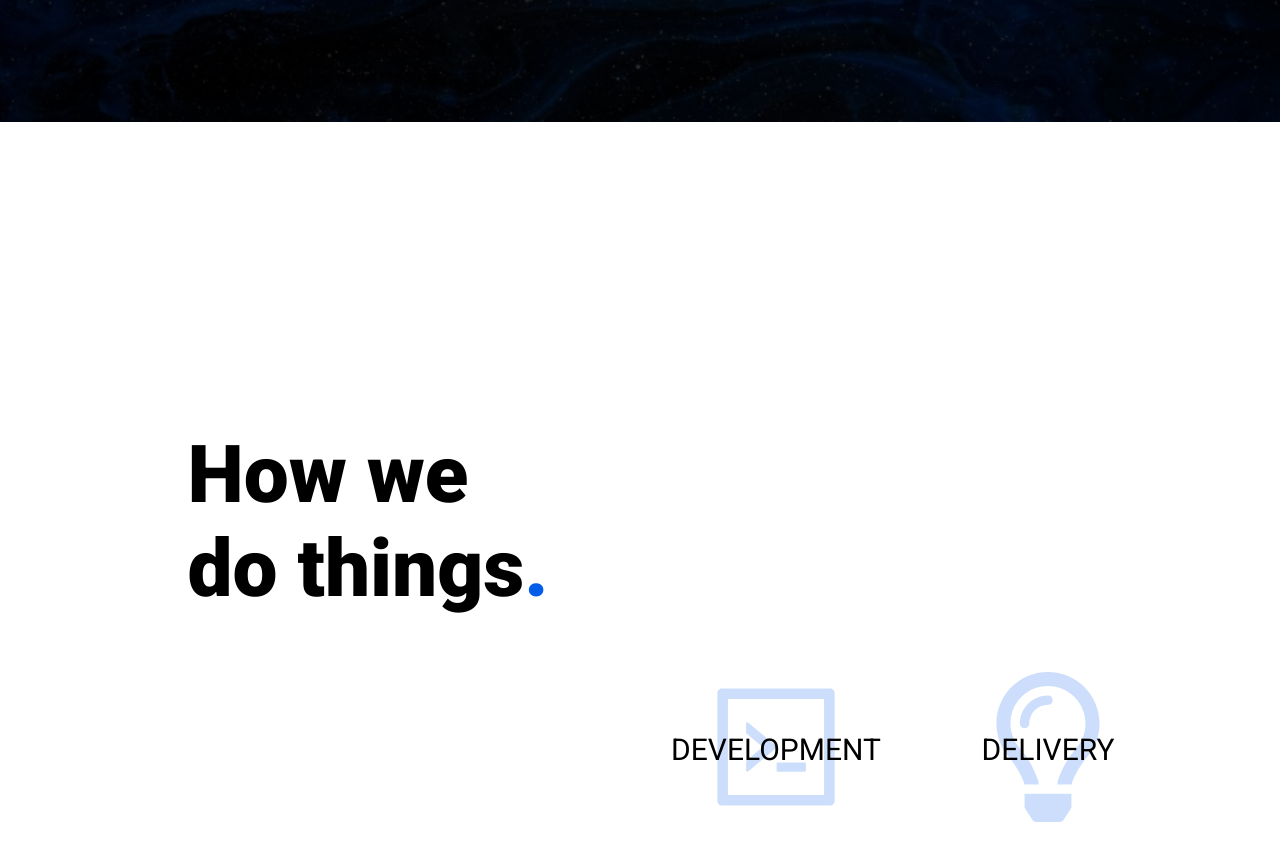
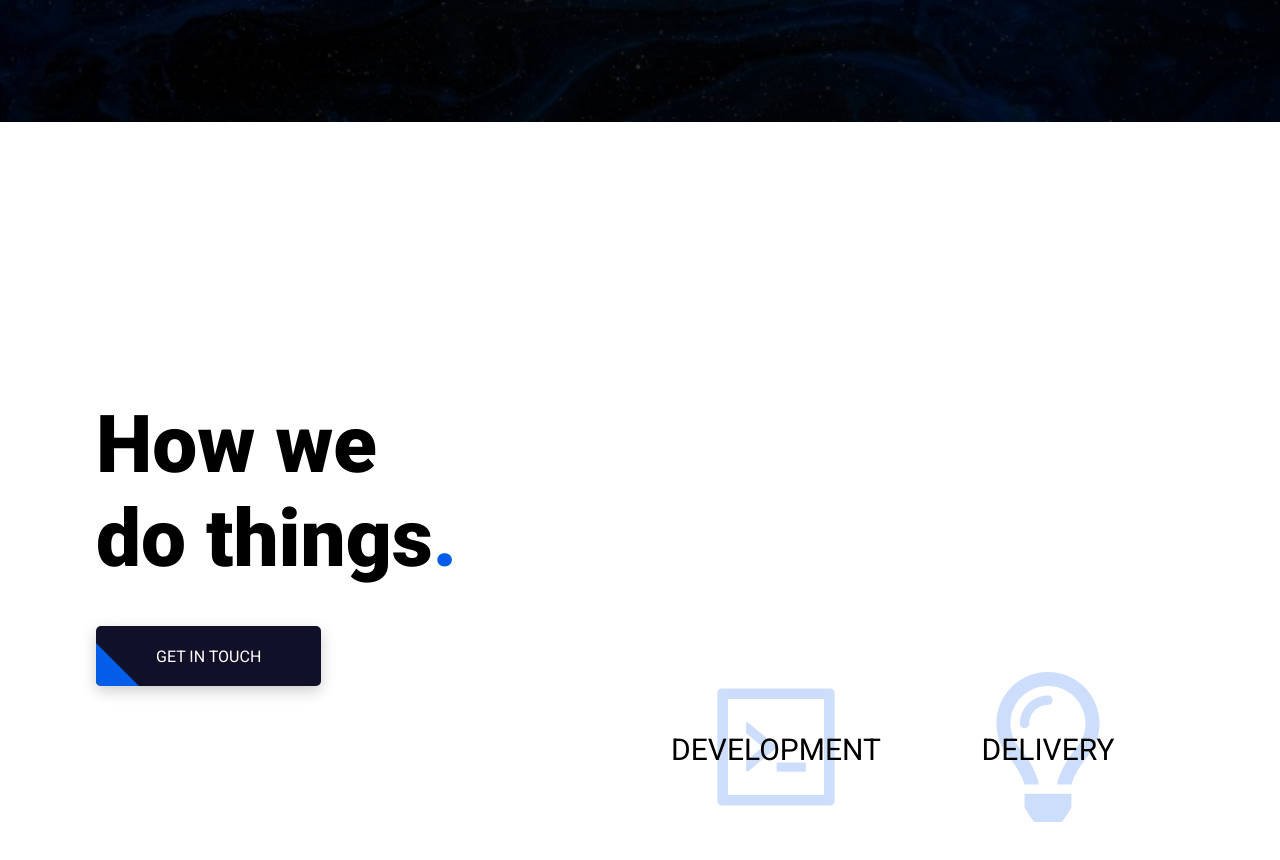
Before and after one commit to RaresM7373/mrv-react, a React (Create React App) app in the folder client/: page / in a window 1280 px wide. Shown: the part 678-1538 px from the top of the page. Built offline with nearby package versions, Linux system fonts and the light colour scheme.

Commit message:
Finished the How we do things section.

```diff
--- a/client/src/assets/css/How.module.css
+++ b/client/src/assets/css/How.module.css
@@ -8,28 +8,31 @@
 .LeftSide, .RightSide {
   width: 50%;
   height: 100%;
-}
-
-.LeftSide, .RightSide {
   display: flex;
   align-items: center;
   justify-content: center;
-}
-
-.RightSide .ContentWrapper {
-  width: 100%;
 }
 
 .LeftSide .Title {
   color: black;
   font-family: 'Roboto', sans-serif;
   font-size: 5em;
-  margin: 0;
+  margin: 40px 0;
   padding: 0;
+}
+
+.LeftSide {
+  flex-flow: column;
+  align-items: flex-start;
+  padding-left: 150px;
 }
 
 .LeftSide .Title span {
   color: var(--primary);
+}
+
+.RightSide .ContentWrapper {
+  width: 100%;
 }
 
 .TwoItemsRow {
@@ -74,6 +77,12 @@
   font-size: 30px;
 }
 
+@media (max-width: 1400px) {
+  .LeftSide {
+    padding: 0;
+  }
+}
+
 @media (max-width: 1100px) {
 
   .HowContainer {
@@ -87,6 +96,10 @@
 
   .RightSide {
     align-items: flex-start;
+  }
+
+  .LeftSide {
+    align-items: center;
   }
 
   .LeftSide .Title {
--- a/client/src/components/hero/Hero.js
+++ b/client/src/components/hero/Hero.js
@@ -12,7 +12,6 @@ const Hero = () => {
 
         <Container>
           <div className={classes.TitleContainer}>
-            {/* <h1 className={classes.Title}>Crafting <br/>Sfotware<span>.</span></h1> */}
             <GlitchText color1="pink" color2="blue" component='h1' disabled={false}>
               Crafting <br/> Software<span>.</span>
             </GlitchText>
--- a/client/src/components/how/How.js
+++ b/client/src/components/how/How.js
@@ -3,14 +3,18 @@ import classes from '../../assets/css/How.module.css';
 import Container from '../../components/ui-elements/Container';
 import ScrollAnimation from 'react-animate-on-scroll';
 import IconContainer from './HowIcon';
+import PrimaryButton from '../ui-elements/buttons/PrimaryButton';
 
 const How = () => {
   return (
     <Container>
       <div className={classes.HowContainer}>
           <div className={classes.LeftSide}>
-            <ScrollAnimation animateOnce animateIn="fadeIn">
+            <ScrollAnimation delay="250" animateOnce animateIn="fadeIn">
               <h1 className={classes.Title}>How we <br/> do things<span>.</span></h1>
+            </ScrollAnimation>
+            <ScrollAnimation animateOnce delay="1050" animateIn="fadeIn">
+              <PrimaryButton>GET IN TOUCH</PrimaryButton>
             </ScrollAnimation>
           </div>
           <div className={classes.RightSide}>
@@ -36,11 +40,6 @@ const How = () => {
                 <IconContainer delay={750} text="DEVELOPMENT"/>
                 <IconContainer delay={850} text="DELIVERY"/>
               </div>
-
-              <div className={classes.OneItemRow, classes.ButtonRow}>
-                <button>Get in TOuch</button>
-              </div>
-
             </div>
           </div>
       </div>
--- a/client/src/components/ui-elements/buttons/PrimaryButton.js
+++ b/client/src/components/ui-elements/buttons/PrimaryButton.js
@@ -1,8 +1,50 @@
 import React from 'react';
-import sytled from 'styled-components';
+import styled from 'styled-components';
 
-const PrimaryButton = () => {
+const PrimaryStyledButton = styled.button`
+  outline: none;
+  border: none;
+  display: block;
+  text-align: center;
+  cursor: pointer;
+  text-transform: uppercase;
+  outline: none;
+  overflow: hidden;
+  position: relative;
+  color: #fff;
+  font-size: 1em;
+  background-color: var(--btn);
+  padding: 17px 60px;
+  box-shadow: 0 5px 15px rgba(0,0,0,0.20);
+  height: 60px;
+  border-radius: 5px;
 
-}
+  span {
+    position: relative;
+    z-index: 4;
+  }
+
+  &:after {
+    content: "";
+    position: absolute;
+    left: 0;
+    top: 0;
+    height: 490%;
+    width: 140%;
+    background: var(--primary);
+    -webkit-transition: all .5s ease-in-out;
+    transition: all .5s ease-in-out;
+    -webkit-transform: translateX(-98%) translateY(-25%) rotate(45deg);
+    transform: translateX(-98%) translateY(-25%) rotate(45deg);
+  }
+
+  &:hover:after {
+    -webkit-transform: translateX(-9%) translateY(-25%) rotate(45deg);
+    transform: translateX(-9%) translateY(-25%) rotate(45deg);
+  }
+`;
+
+const PrimaryButton = (props) => <PrimaryStyledButton><span>{props.children}</span></PrimaryStyledButton>;
+
 
 export default PrimaryButton;
--- a/client/src/index.css
+++ b/client/src/index.css
@@ -10,4 +10,5 @@ body {
 
 :root {
   --primary: #045DE9;
+  --btn: #101029;
 }
```
